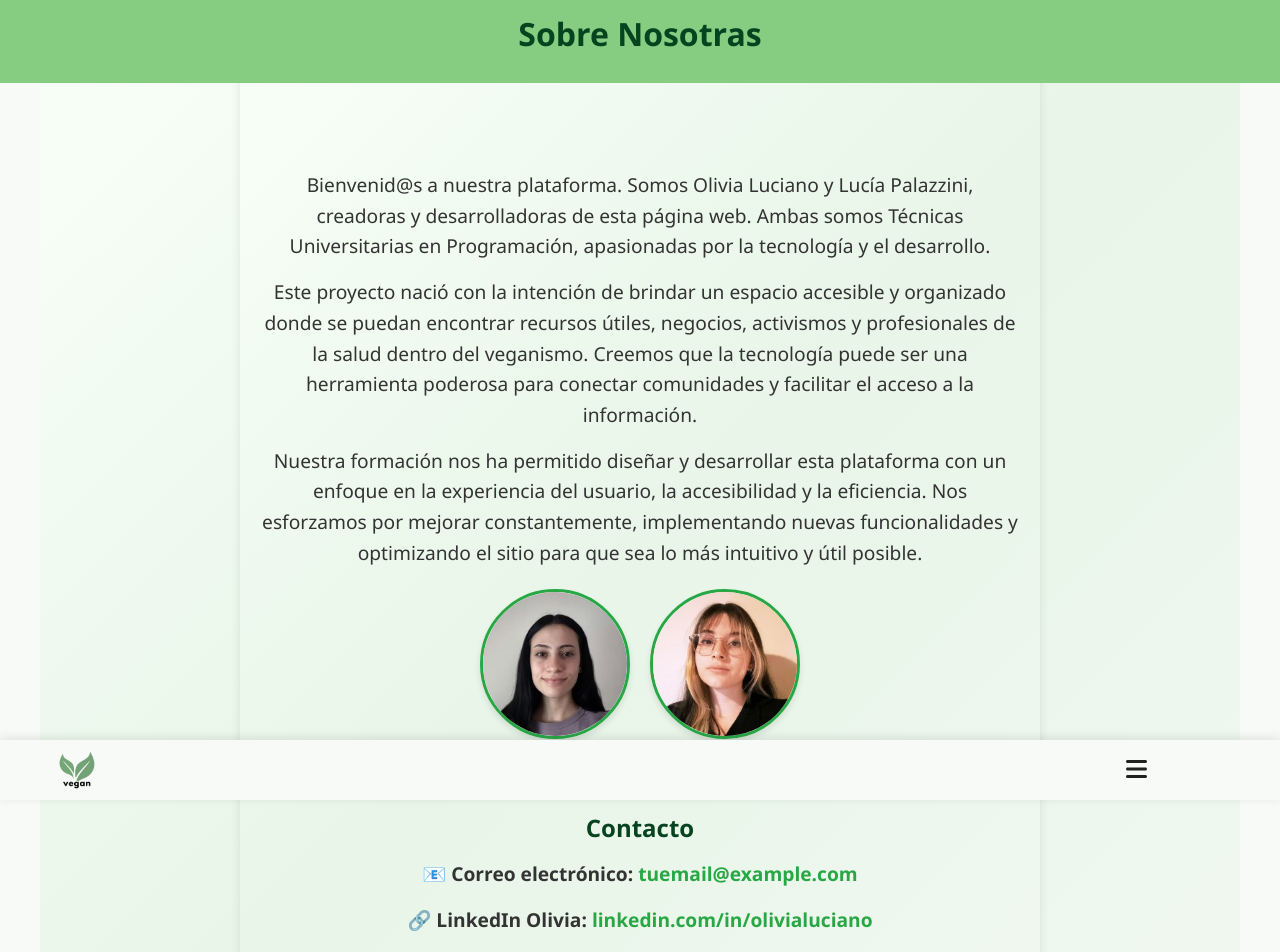
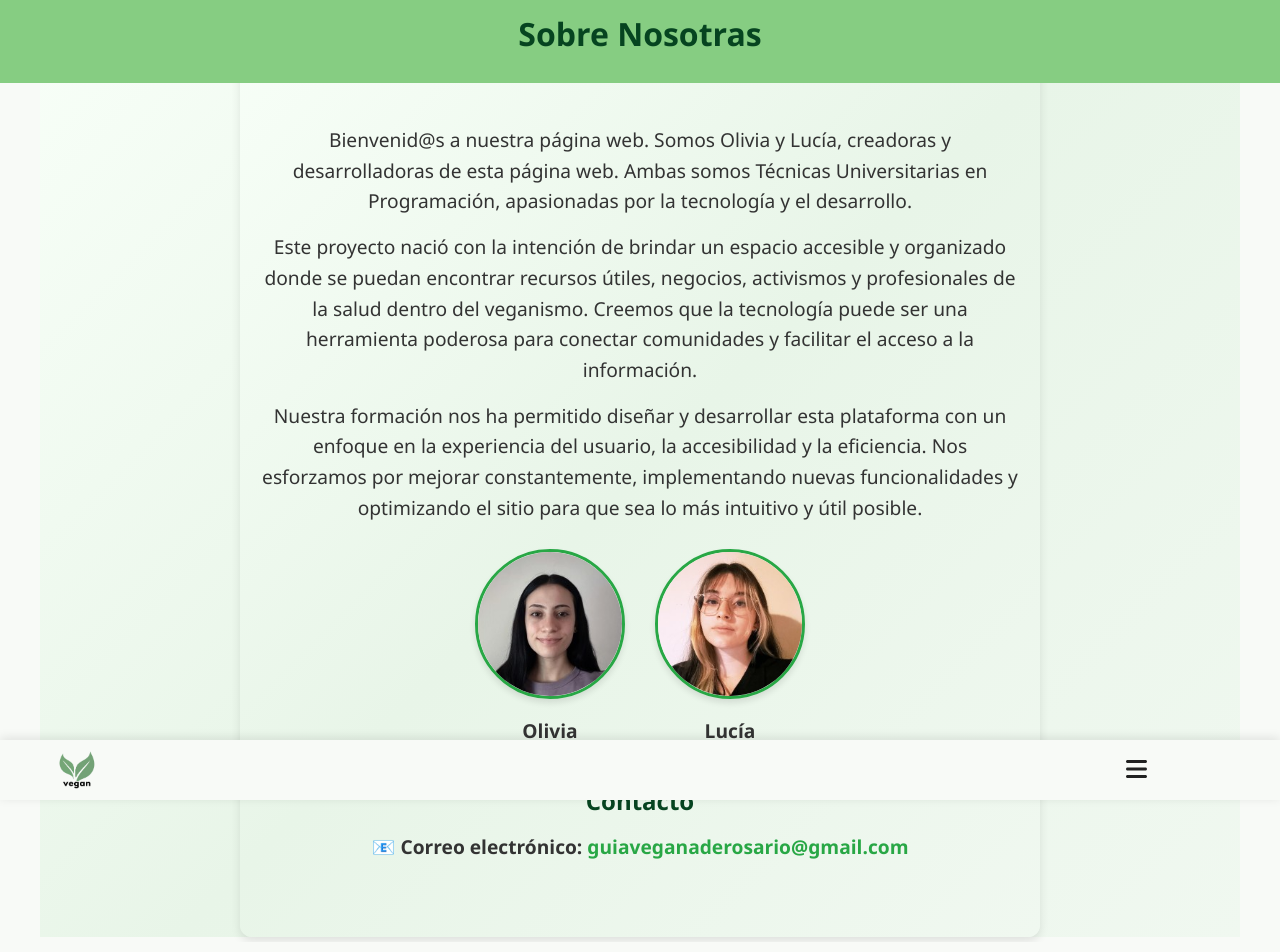
Before and after one commit to olivialuciano/Guia-Vegana-Frontend, a React (Vite) app: page /about in a window 1280 px wide. Shown: the top 952 px of the page. Built offline with nearby package versions, Linux system fonts and the light colour scheme.

Commit message:
estilizado

```diff
--- a/src/pages/About/About.css
+++ b/src/pages/About/About.css
@@ -1,6 +1,6 @@
 .about-container {
   max-width: 800px;
-  margin: 50px auto;
+  margin: 5px auto;
   padding: 120px 20px 60px; /* Aumenta el padding-top para evitar que el texto quede oculto */
   background: linear-gradient(135deg, #f8fff8 0%, #e8f5e8 50%, #f0f8f0 100%);
   border-radius: 12px;
@@ -63,6 +63,19 @@
   align-items: center;
 }
 
+.photo-link {
+  text-decoration: none;
+  color: inherit;
+  transition: all 0.3s ease;
+  border-radius: 50%;
+  padding: 5px;
+}
+
+.photo-link:hover {
+  transform: scale(1.05);
+  box-shadow: 0 8px 20px rgba(40, 167, 69, 0.3);
+}
+
 .profile-photo {
   width: 150px;
   height: 150px;
@@ -70,6 +83,12 @@
   border-radius: 50%;
   border: 3px solid #28a745;
   box-shadow: 0px 4px 6px rgba(0, 0, 0, 0.1);
+  transition: all 0.3s ease;
+}
+
+.photo-link:hover .profile-photo {
+  border-color: #1e7e34;
+  box-shadow: 0px 8px 15px rgba(0, 0, 0, 0.2);
 }
 
 .photo-container p {
@@ -77,4 +96,9 @@
   font-size: 1.2rem;
   font-weight: bold;
   color: #333;
+  transition: color 0.3s ease;
 }
+
+.photo-link:hover .photo-container p {
+  color: #28a745;
+}
--- a/src/pages/About/About.jsx
+++ b/src/pages/About/About.jsx
@@ -12,8 +12,7 @@ const About = () => {
       <div className="about-content">
         <div className="about-text">
           <p className="primerp">
-            Bienvenid@s a nuestra plataforma. Somos Olivia Luciano y Lucía
-            Palazzini, creadoras y desarrolladoras de esta página web. Ambas
+            Bienvenid@s a nuestra página web. Somos Olivia y Lucía, creadoras y desarrolladoras de esta página web. Ambas
             somos Técnicas Universitarias en Programación, apasionadas por la
             tecnología y el desarrollo.
           </p>
@@ -35,12 +34,26 @@ const About = () => {
 
         <div className="about-photos">
           <div className="photo-container">
-            <img src={Olivia} alt="Olivia Luciano" className="profile-photo" />
-            <p>Olivia</p>
+            <a
+              href="https://linkedin.com/in/olivialuciano"
+              target="_blank"
+              rel="noopener noreferrer"
+              className="photo-link"
+            >
+              <img src={Olivia} alt="Olivia Luciano" className="profile-photo" />
+              <p>Olivia</p>
+            </a>
           </div>
           <div className="photo-container">
-            <img src={Lucia} alt="Lucía Palazzini" className="profile-photo" />
-            <p>Lucía</p>
+            <a
+              href="https://linkedin.com/in/luciapalazzini"
+              target="_blank"
+              rel="noopener noreferrer"
+              className="photo-link"
+            >
+              <img src={Lucia} alt="Lucía Palazzini" className="profile-photo" />
+              <p>Lucía</p>
+            </a>
           </div>
         </div>
       </div>
@@ -48,27 +61,7 @@ const About = () => {
       <h2>Contacto</h2>
       <p>
         📧 <strong>Correo electrónico:</strong>{" "}
-        <a href="mailto:tuemail@example.com">tuemail@example.com</a>
-      </p>
-      <p>
-        🔗 <strong>LinkedIn Olivia:</strong>{" "}
-        <a
-          href="https://linkedin.com/in/olivialuciano"
-          target="_blank"
-          rel="noopener noreferrer"
-        >
-          linkedin.com/in/olivialuciano
-        </a>
-      </p>
-      <p>
-        🔗 <strong>LinkedIn Lucía:</strong>{" "}
-        <a
-          href="https://linkedin.com/in/luciapalazzini"
-          target="_blank"
-          rel="noopener noreferrer"
-        >
-          linkedin.com/in/luciapalazzini
-        </a>
+        <a href="mailto:guiaveganaderosario@gmail.com">guiaveganaderosario@gmail.com</a>
       </p>
     </div>
   );
```
